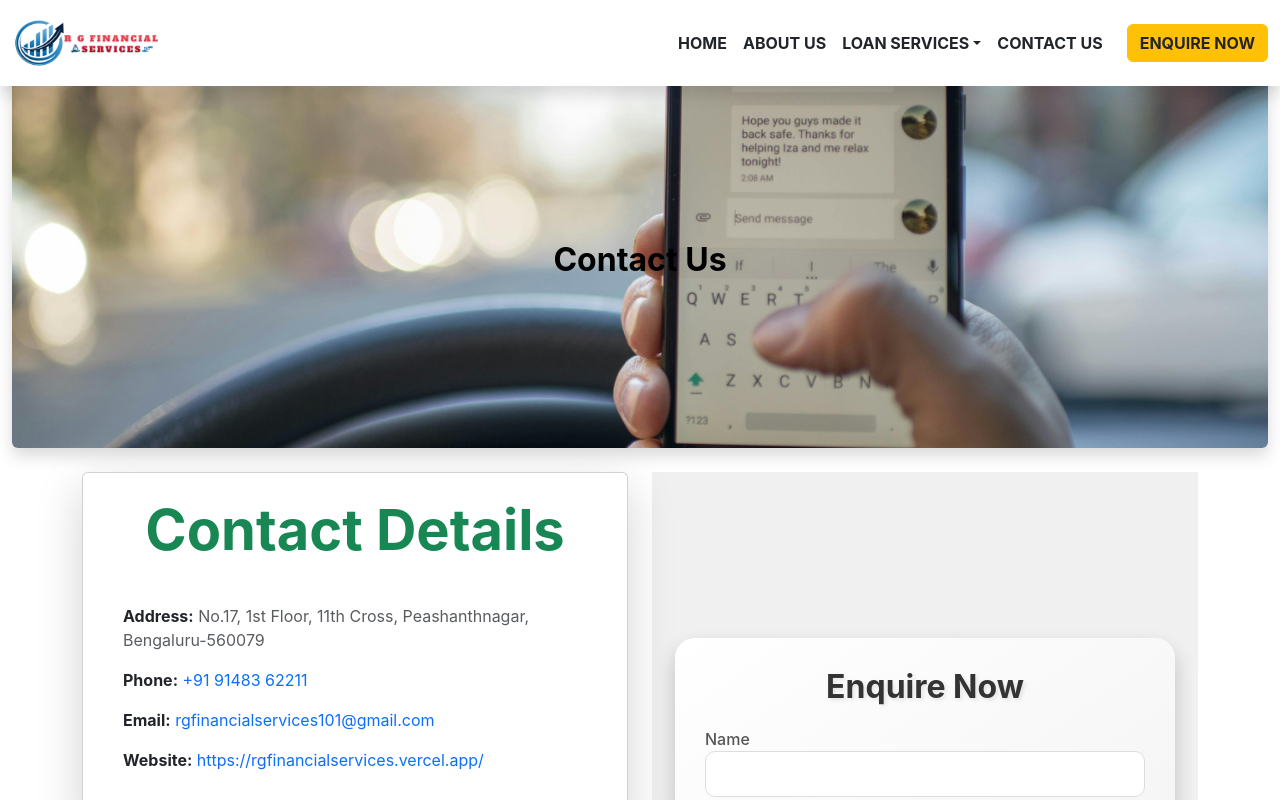
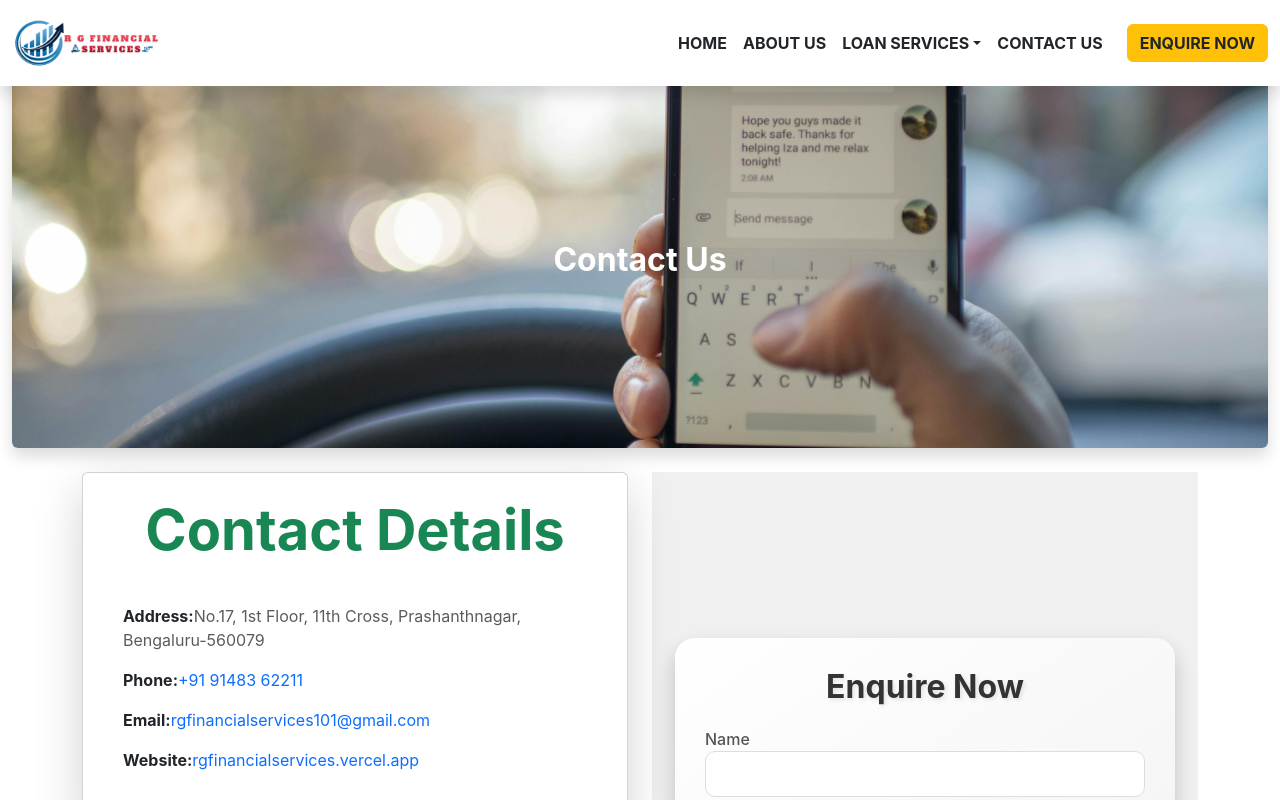
Before and after one commit to Abhishek-gb/Loan, a React (Create React App) app: page /contact in a window 1280 px wide. Shown: the top 800 px of the page. Built offline with nearby package versions, Linux system fonts and the light colour scheme.

Commit message:
Updated feature X

```diff
--- a/src/Components/ContactUs.jsx
+++ b/src/Components/ContactUs.jsx
@@ -15,8 +15,8 @@ const ContactUs = () => {
             style={{ maxHeight: "50vh", objectFit: "cover" }}
           />
           <p
-            className="position-absolute top-50 start-50 translate-middle text-black fw-bold"
-            style={{ fontSize: "2rem", color: "#fff" }}
+            className="position-absolute top-50 start-50 translate-middle fw-bold text-white"
+            style={{ fontSize: "2rem" }}
           >
             Contact Us
           </p>
@@ -31,14 +31,13 @@ const ContactUs = () => {
                 </h1>
                 <div className="card-body">
                   <p className="mb-3">
-                    <strong>Address:</strong>{" "}
+                    <strong>Address:</strong>
                     <span className="text-muted">
-                      No.17, 1st Floor, 11th Cross, Peashanthnagar,
-                      Bengaluru-560079
+                      No.17, 1st Floor, 11th Cross, Prashanthnagar, Bengaluru-560079
                     </span>
                   </p>
                   <p className="mb-3">
-                    <strong>Phone:</strong>{" "}
+                    <strong>Phone:</strong>
                     <a
                       href="tel:+919148362211"
                       className="text-decoration-none text-primary"
@@ -47,7 +46,7 @@ const ContactUs = () => {
                     </a>
                   </p>
                   <p className="mb-3">
-                    <strong>Email:</strong>{" "}
+                    <strong>Email:</strong>
                     <a
                       href="mailto:rgfinancialservices101@gmail.com"
                       className="text-decoration-none text-primary"
@@ -56,14 +55,14 @@ const ContactUs = () => {
                     </a>
                   </p>
                   <p className="mb-3">
-                    <strong>Website:</strong>{" "}
+                    <strong>Website:</strong>
                     <a
                       href="https://rgfinancialservices.vercel.app/"
                       target="_blank"
                       rel="noopener noreferrer"
                       className="text-decoration-none text-primary"
                     >
-                      https://rgfinancialservices.vercel.app/
+                      rgfinancialservices.vercel.app
                     </a>
                   </p>
                 </div>
@@ -79,13 +78,14 @@ const ContactUs = () => {
 
       <div className="container-fluid p-0" style={{ height: "100vh" }}>
         <iframe
-          src="https://www.google.com/maps/embed?pb=!1m17!1m12!1m3!1d242.99563545275808!2d77.5329596459472!3d12.976318276664266!2m3!1f0!2f0!3f0!3m2!1i1024!2i768!4f13.1!3m2!1m1!2zMTLCsDU4JzM1LjAiTiA3N8KwMzEnNTguOSJF!5e0!3m2!1sen!2sin!4v1738478416553!5m2!1sen!2sin"
+          src="https://www.google.com/maps/embed?pb=!1m17!1m12!1m3!1d242.99563545275808!2d77.5329596459472!3d12.976318276664266!2m3!1f0!2f0!3f0!3m2!1i1024!2i768!4f13.1!3m2!1i1!2i2!4v1738478416553!5m2!1sen!2sin"
           width="100%"
           height="100%"
           style={{ border: 0 }}
-          allowFullScreen=""
+          allowFullScreen
           loading="lazy"
           referrerPolicy="no-referrer-when-downgrade"
+          title="Google Maps Location"
         ></iframe>
       </div>
     </>
```
